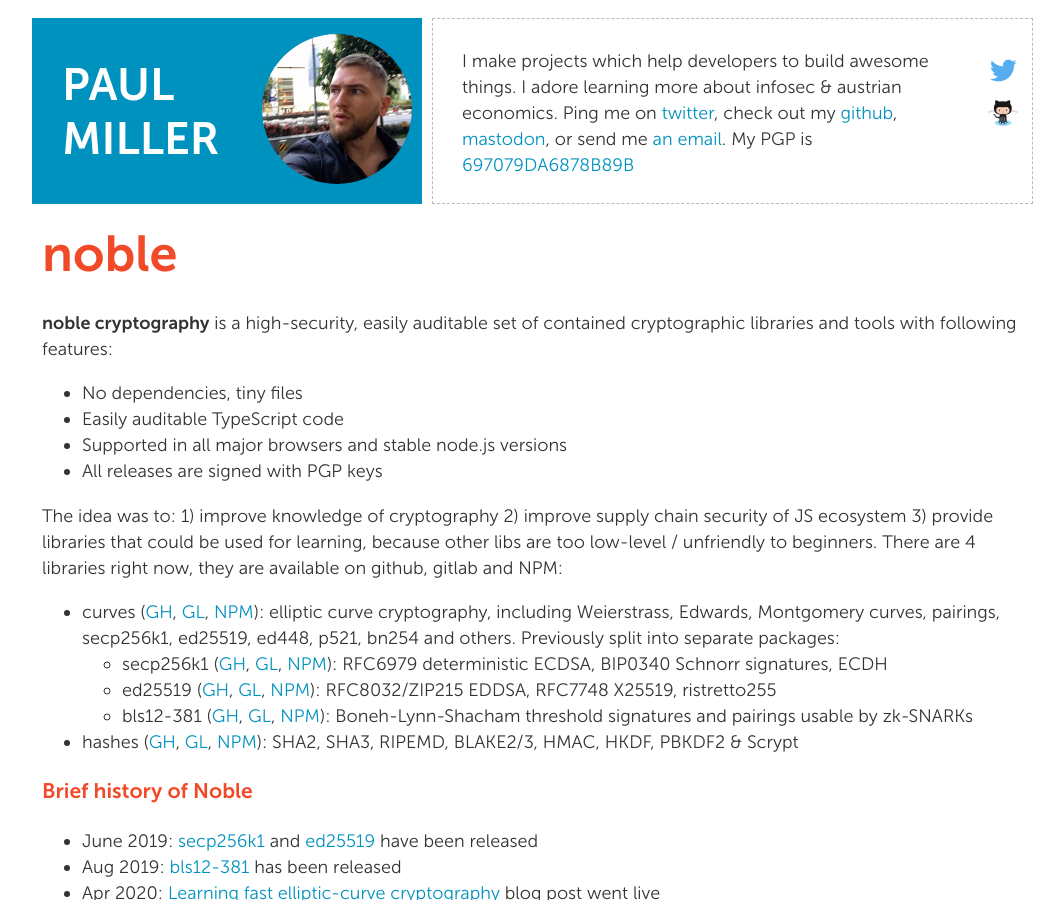
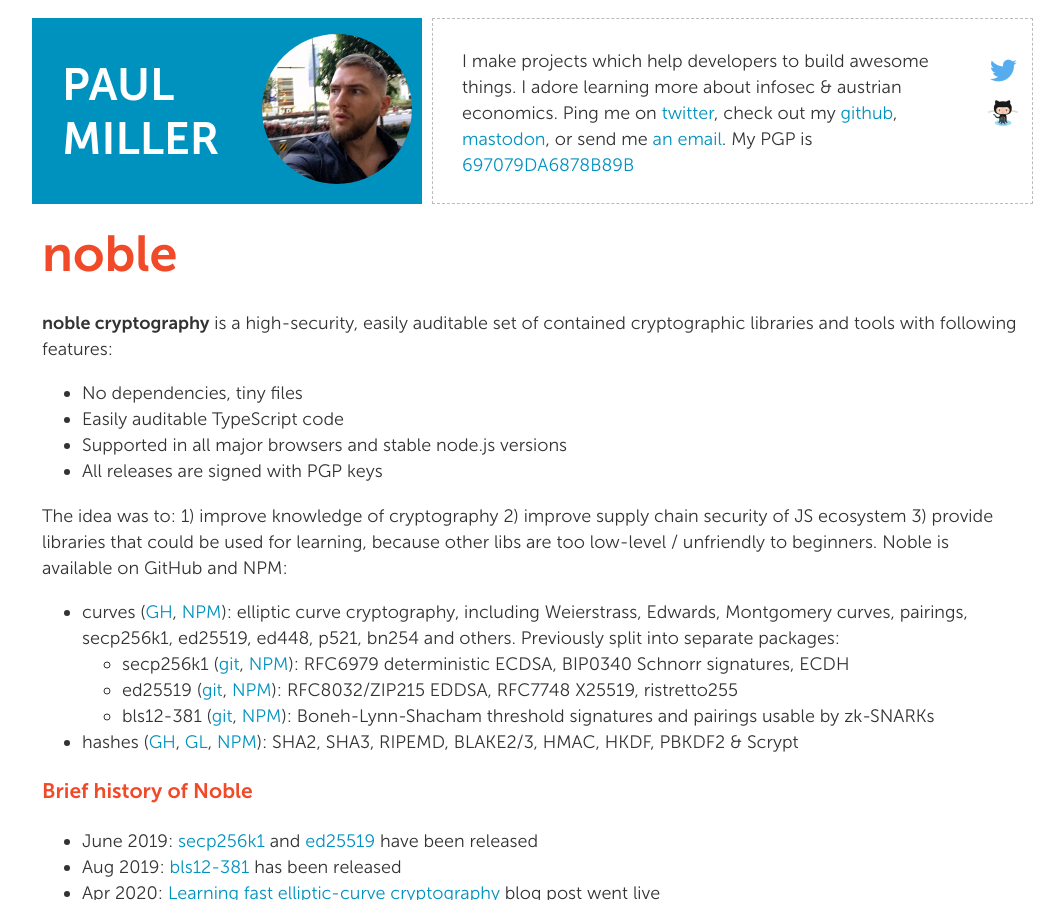
Before and after one commit to yanguly/paulmillr.github.io, a Jekyll site: the page built from noble/index.html, in a window 1280 px wide and 900 px high. Shown: the whole window, without its empty margins (108-1172 px from the left). Built offline with Jekyll 4.4.1, drawn with Linux system fonts in a browser that asks for light colours.

Commit message:
noble upd

```diff
--- a/noble/index.html
+++ b/noble/index.html
@@ -18,14 +18,14 @@ description: 'High-security, easily auditable set of contained cryptographic lib
 
     The idea was to: 1) improve knowledge of cryptography 2) improve supply chain security of JS ecosystem 3) provide libraries that could be used for learning, because other libs are too low-level / unfriendly to beginners.
 
-    There are 4 libraries right now, they are available on github, gitlab and NPM:
+    Noble is available on GitHub and NPM:
 
     <ul>
-      <li>curves (<a href="https://github.com/paulmillr/noble-curves">GH</a>, <a href="https://gitlab.com/paulmillr/noble-curves">GL</a>, <a href="https://www.npmjs.com/package/@noble/hashes">NPM</a>): elliptic curve cryptography, including Weierstrass, Edwards, Montgomery curves, pairings, secp256k1, ed25519, ed448, p521, bn254 and others. Previously split into separate packages:
+      <li>curves (<a href="https://github.com/paulmillr/noble-curves">GH</a>, <a href="https://www.npmjs.com/package/@noble/hashes">NPM</a>): elliptic curve cryptography, including Weierstrass, Edwards, Montgomery curves, pairings, secp256k1, ed25519, ed448, p521, bn254 and others. Previously split into separate packages:
         <ul>
-        <li>secp256k1 (<a href="https://github.com/paulmillr/noble-secp256k1">GH</a>, <a href="https://gitlab.com/paulmillr/noble-secp256k1">GL</a>, <a href="https://www.npmjs.com/package/@noble/secp256k1">NPM</a>): RFC6979 deterministic ECDSA, BIP0340 Schnorr signatures, ECDH</li>
-        <li>ed25519 (<a href="https://github.com/paulmillr/noble-ed25519">GH</a>, <a href="https://gitlab.com/paulmillr/noble-ed25519">GL</a>, <a href="https://www.npmjs.com/package/@noble/ed25519">NPM</a>): RFC8032/ZIP215 EDDSA, RFC7748 X25519, ristretto255</li>
-        <li>bls12-381 (<a href="https://github.com/paulmillr/noble-bls12-381">GH</a>, <a href="https://gitlab.com/paulmillr/noble-bls12-381">GL</a>, <a href="https://www.npmjs.com/package/@noble/bls12-381">NPM</a>): Boneh-Lynn-Shacham threshold signatures and pairings usable by zk-SNARKs</li>
+        <li>secp256k1 (<a href="https://github.com/paulmillr/noble-secp256k1">git</a>, <a href="https://www.npmjs.com/package/@noble/secp256k1">NPM</a>): RFC6979 deterministic ECDSA, BIP0340 Schnorr signatures, ECDH</li>
+        <li>ed25519 (<a href="https://github.com/paulmillr/noble-ed25519">git</a>, <a href="https://www.npmjs.com/package/@noble/ed25519">NPM</a>): RFC8032/ZIP215 EDDSA, RFC7748 X25519, ristretto255</li>
+        <li>bls12-381 (<a href="https://github.com/paulmillr/noble-bls12-381">git</a>, <a href="https://www.npmjs.com/package/@noble/bls12-381">NPM</a>): Boneh-Lynn-Shacham threshold signatures and pairings usable by zk-SNARKs</li>
       </ul>
       </li>
       <li>hashes (<a href="https://github.com/paulmillr/noble-hashes">GH</a>, <a href="https://gitlab.com/paulmillr/noble-hashes">GL</a>, <a href="https://www.npmjs.com/package/@noble/hashes">NPM</a>): SHA2, SHA3, RIPEMD, BLAKE2/3, HMAC, HKDF, PBKDF2 & Scrypt</li>
```
